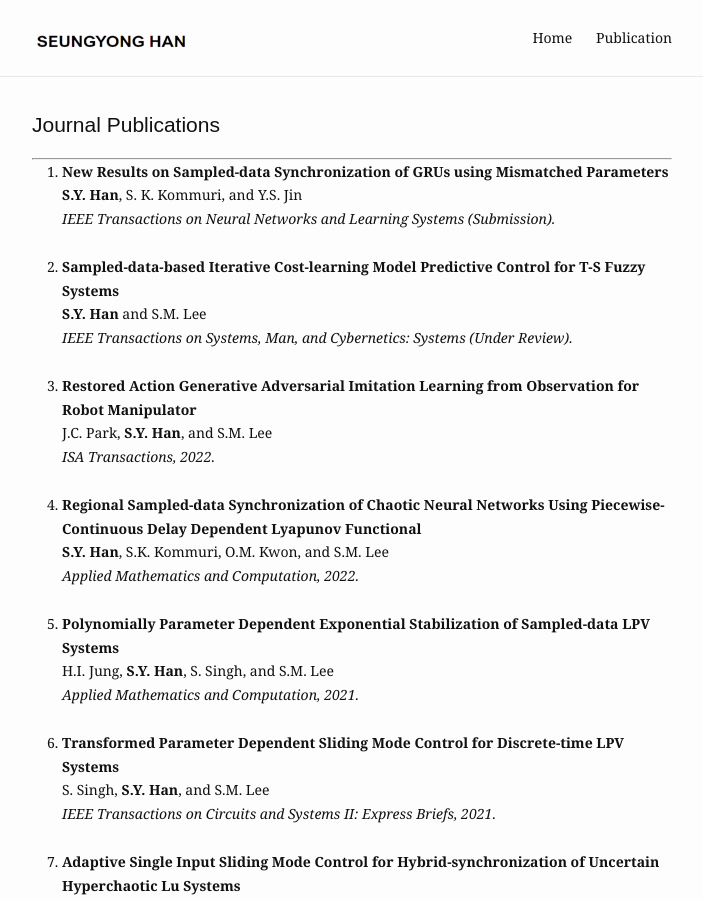
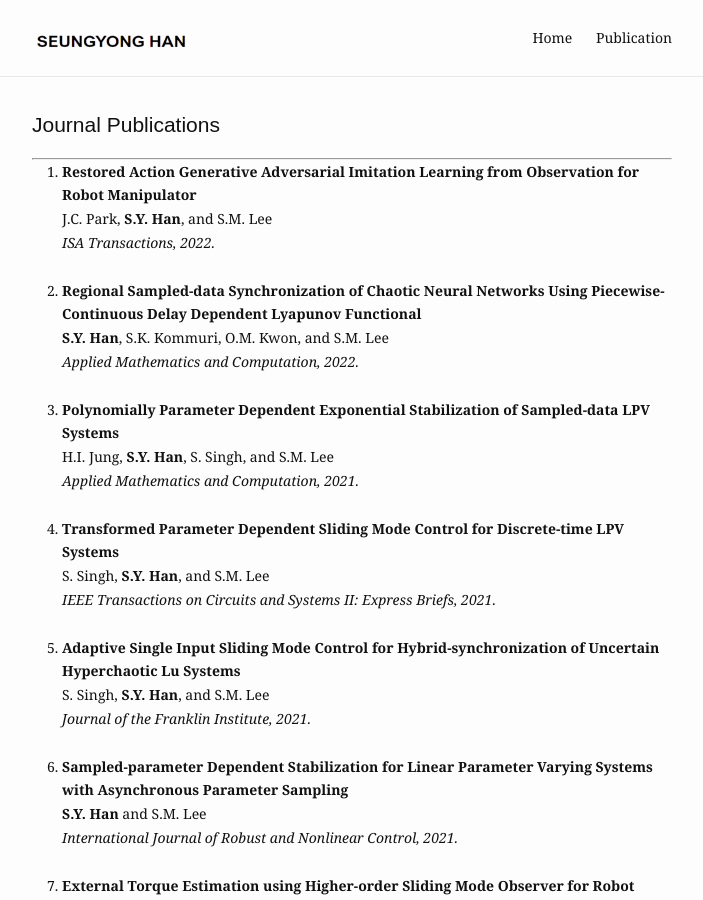
Before and after one commit to seungyong-han/seungyong-han.github.io, a Jekyll site: the page built from publication.md, in a window 1280 px wide and 900 px high. Shown: the whole window, without its empty margins (288-991 px from the left). Built offline with Jekyll 4.4.1, drawn with Linux system fonts in a browser that asks for light colours.

Commit message:
Update publication.md

```diff
--- a/publication.md
+++ b/publication.md
@@ -7,7 +7,7 @@ slug: /publication
 ## Journal Publications
 ___
 <ol>
-<li>
+<!-- <li>
   <b>New Results on Sampled-data Synchronization of GRUs using Mismatched Parameters</b><br>
   <b>S.Y. Han</b>, S. K. Kommuri, and Y.S. Jin<br>
   <i>IEEE Transactions on Neural Networks and Learning Systems (Submission).</i>
@@ -18,7 +18,7 @@ ___
   <b>S.Y. Han</b> and S.M. Lee<br>
   <i>IEEE Transactions on Systems, Man, and Cybernetics: Systems (Under Review).</i>
   </li>
-<br />
+<br /> -->
 <li>
   <b>Restored Action Generative Adversarial Imitation Learning from Observation for Robot Manipulator</b><br>
   J.C. Park, <b>S.Y. Han</b>, and S.M. Lee<br>
```
